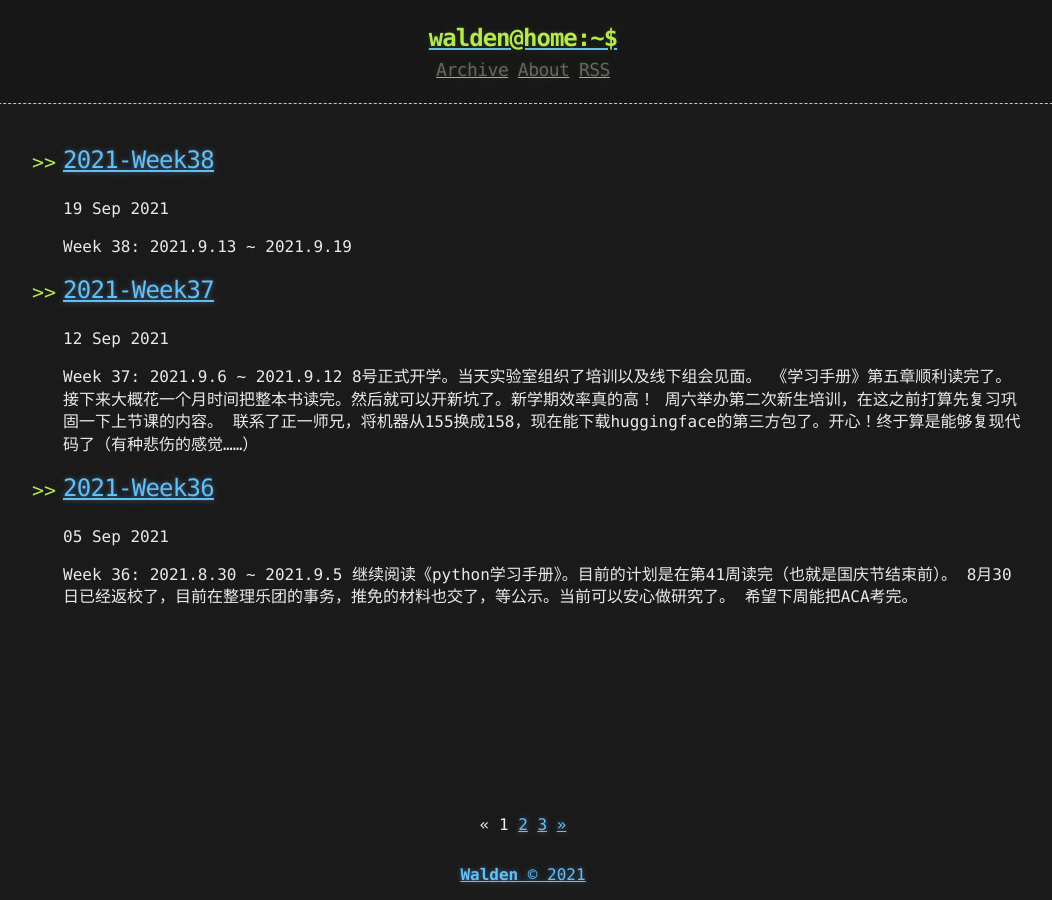
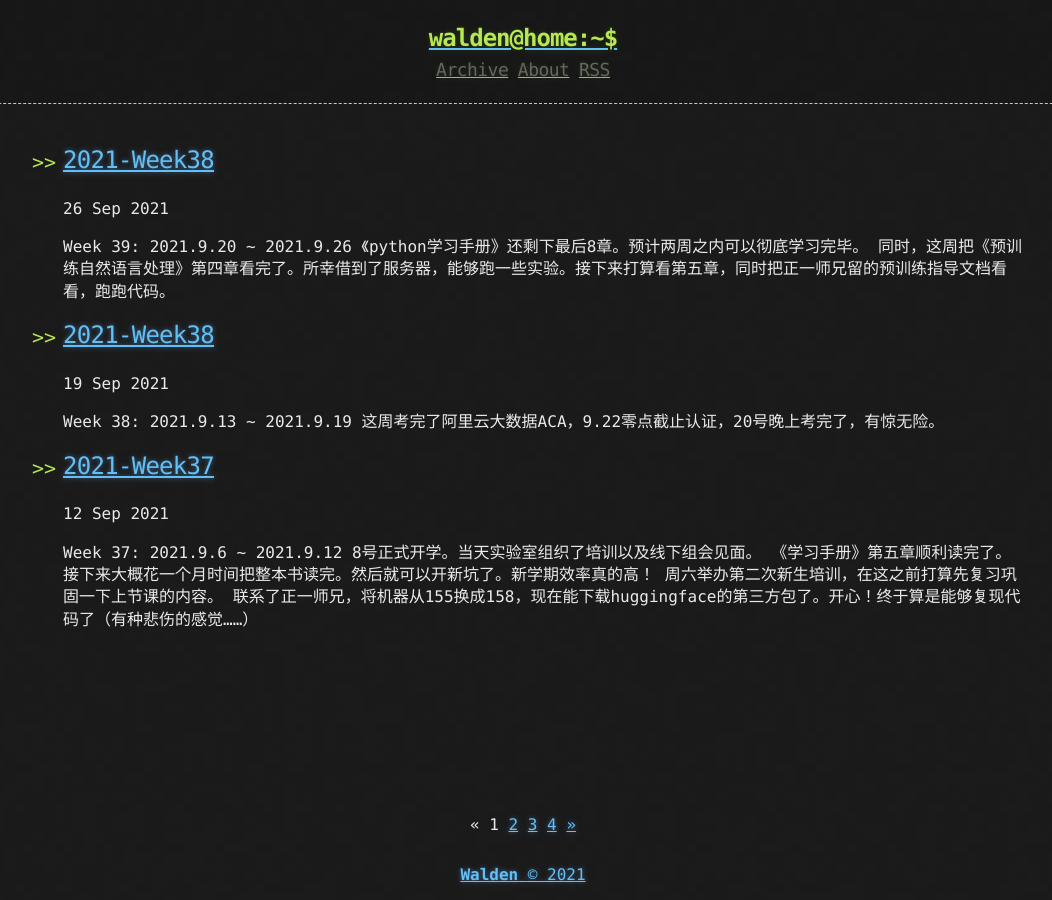
Before and after one commit to WaldenRUC/WaldenRUC.github.io, a Jekyll site: the page built from index.html, in a window 1280 px wide. Shown: the whole page, without its empty margins (117-1169 px from the left). Built offline with Jekyll 4.4.1, drawn with Linux system fonts in a browser that asks for light colours; the list of posts is cut into pages by our own code.

Commit message:
20210927

```diff
--- a/_posts/2021-09-19-2021-Week38.md
+++ b/_posts/2021-09-19-2021-Week38.md
@@ -4,3 +4,5 @@ published: true
 ---
 
 ## Week 38: 2021.9.13 ~ 2021.9.19
+
+这周考完了阿里云大数据ACA，9.22零点截止认证，20号晚上考完了，有惊无险。
--- /dev/null
+++ b/_posts/2021-09-26-2021-Week39.md
@@ -0,0 +1,10 @@
+---
+title:  "2021-Week38"
+published: true
+---
+
+## Week 39: 2021.9.20 ~ 2021.9.26
+
+《python学习手册》还剩下最后8章。预计两周之内可以彻底学习完毕。
+
+同时，这周把《预训练自然语言处理》第四章看完了。所幸借到了服务器，能够跑一些实验。接下来打算看第五章，同时把正一师兄留的预训练指导文档看看，跑跑代码。
--- a/about.md
+++ b/about.md
@@ -12,6 +12,8 @@ title: About
 ***
 
 ### 曾获荣誉称号与竞赛奖项
+
+阿里云大数据助理工程师（证书编号：ACA02210900361482L）
 
 中国人民大学三好学生(2019)
 
```
Also changed, not shown: _posts/image-20210927124337963.png (added), 1 other file.
